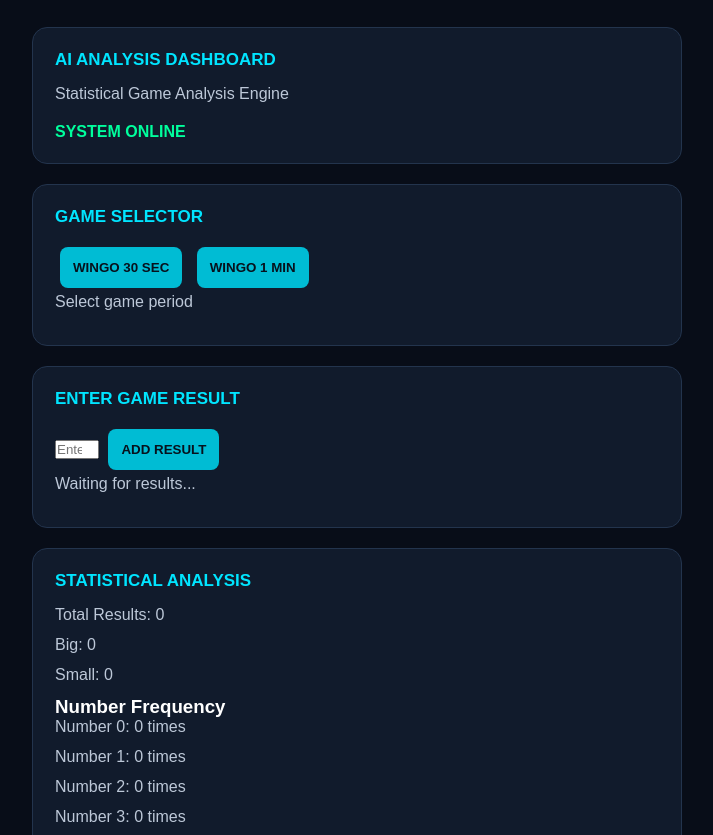
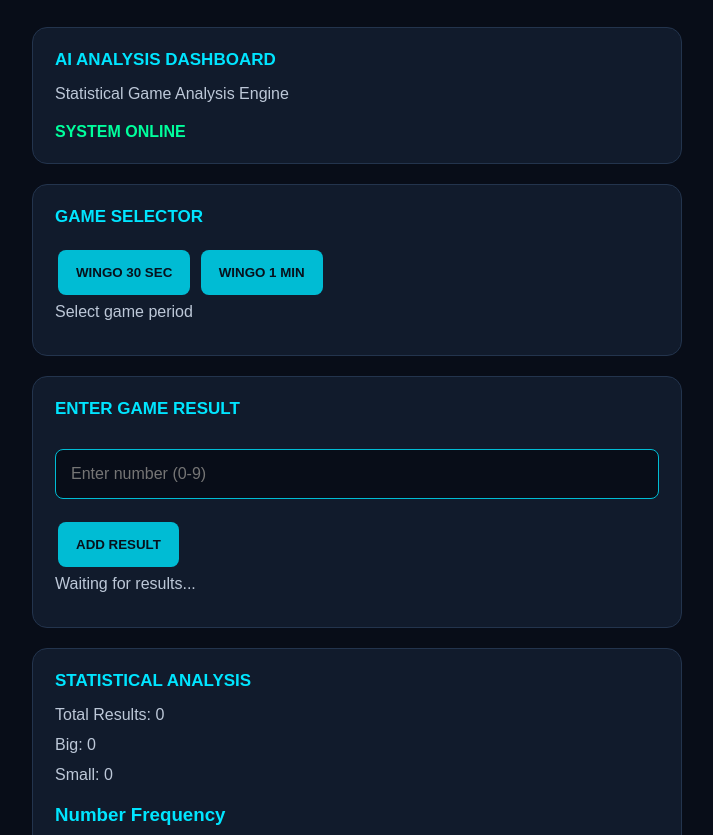
Before and after one commit to akhiljaison98-oss/-ultra-ai-prediction, a plain HTML site: page index.html in a window 1280 px wide. Shown: the part 110-945 px from the top of the page, without its empty margins (283-996 px from the left). Drawn offline with Linux system fonts and the light colour scheme.

Commit message:
Update style.css

```diff
--- a/style.css
+++ b/style.css
@@ -72,3 +72,52 @@ button {
 button:hover {
     background: #00e5ff;
 }
+/* ULTRA AI ADVANCED COMPONENTS */
+
+input {
+    width: 100%;
+    padding: 15px;
+    margin: 15px 0;
+    border-radius: 8px;
+    border: 1px solid #00bcd4;
+    background: #080d18;
+    color: white;
+    font-size: 16px;
+}
+
+button {
+    margin: 8px 3px;
+    padding: 15px 18px;
+}
+
+.result-number {
+    display: inline-block;
+    background: #00bcd4;
+    color: #080d18;
+    padding: 12px 17px;
+    margin: 5px;
+    border-radius: 8px;
+    font-weight: bold;
+    font-size: 18px;
+}
+
+.card h3 {
+    color: #00e5ff;
+    margin: 20px 0 12px;
+}
+
+#frequency p {
+    padding: 10px;
+    margin: 5px 0;
+    background: #19263a;
+    border-radius: 6px;
+}
+
+#history {
+    margin-top: 15px;
+    line-height: 2.5;
+}
+
+button:active {
+    transform: scale(0.96);
+}
```
